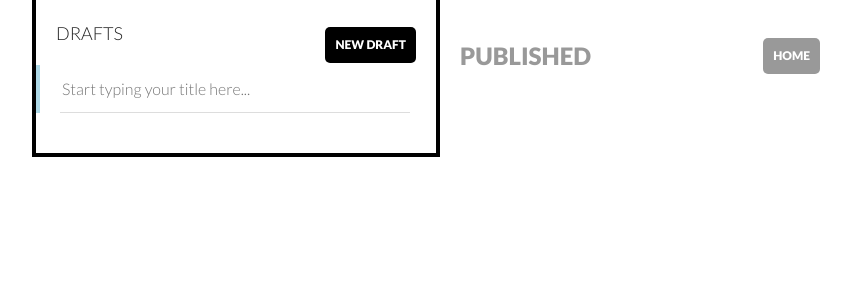
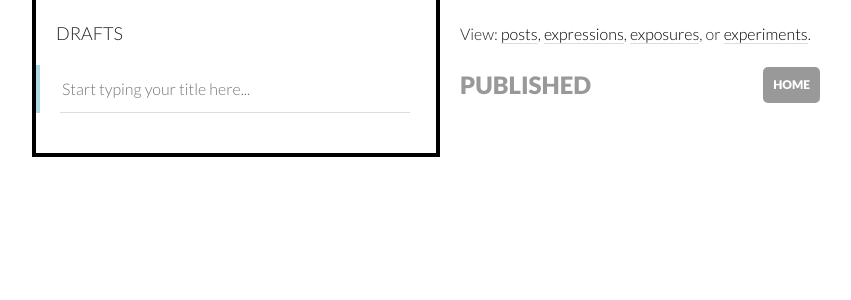
Before and after one commit to kennethreitz/curated-nodes, a Flask app: template templates/admin.html in a window 1280 px wide. Shown: the top 300 px of the page, without its empty margins (204-1055 px from the left). Run offline with Flask 2, Linux system fonts and the light colour scheme; the template is opened without the code that fills it, so the values that code supplies are empty.

Commit message:
love it.

```diff
--- a/nodes.py
+++ b/nodes.py
@@ -1,6 +1,8 @@
 # -*- coding: utf-8 -*-
 
 import os
+import re
+import unidecode
 from functools import wraps
 from datetime import datetime
 
@@ -23,6 +25,12 @@ app.config['SQLALCHEMY_DATABASE_URI'] = os.environ['DATABASE_URL']
 
 db = SQLAlchemy(app)
 Markdown(app)
+
+
+
+def slugify(str):
+    str = unidecode.unidecode(str).lower()
+    return re.sub(r'\W+','-',str)
 
 
 def check_auth(username, password):
@@ -173,7 +181,7 @@ def get_admin():
 
     return get_admin_view()
 
-@app.route('/admin/<view>')
+@app.route('/admin/<view>', methods=['GET', 'POST'])
 @requires_auth
 def get_admin_view(view='pages'):
 
@@ -189,6 +197,13 @@ def get_admin_view(view='pages'):
     elif view == 'experiments':
         model = Experiment
 
+    if request.method == 'POST':
+        p = model()
+        p.title = request.form['post[title]']
+        p.slug = slugify(p.title)
+
+        p.save()
+        return redirect(url_for('get_admin_edit', view=view, slug=p.slug))
 
     drafts = model.query.filter_by(draft=True).order_by(model.id.desc()).all()
     published = model.query.filter_by(draft=False).order_by(model.id.desc()).all()
--- a/requirements.txt
+++ b/requirements.txt
@@ -9,6 +9,7 @@ Mako==0.7.3
 Markdown==2.2.1
 MarkupSafe==0.15
 SQLAlchemy==0.8.0b2
+Unidecode==0.04.11
 WTForms==1.0.2
 Werkzeug==0.8.3
 alembic==0.4.2
--- a/templates/admin.html
+++ b/templates/admin.html
@@ -9,8 +9,8 @@
     <div id="save"></div>
 
     <div id="drafts" class="col">
-  <h1>Drafts <a href="/new" class="button">New Draft</a></h1>
-  <form accept-charset="UTF-8" action="/posts" class="new_post" id="new_post" method="post"><div style="margin:0;padding:0;display:inline"><input name="utf8" type="hidden" value="✓"><input name="authenticity_token" type="hidden" value="Ggm+AaGmTH7SUY/nCOgDsKl3LaVfqnYgh1CgdpopS/w="></div>
+  <h1>Drafts</h1>
+  <form accept-charset="UTF-8" action="/admin/{{ view }}" class="new_post" id="new_post" method="post"><div style="margin:0;padding:0;display:inline"><input name="utf8" type="hidden" value="✓"></div>
     <input id="post_title" name="post[title]" placeholder="Start typing your title here..." size="30" type="text">
 </form>
 <ul>
@@ -20,7 +20,7 @@
         <a href="/admin/{{ view }}/{{ draft.slug }}">{{ draft.title }}</a>
         <span class="links">
             <a href="/{{ view }}/{{ draft.slug }}?preview=1" class="admin-view">view</a>
-            <a href="/wefwefwef" class="admin-delete" data-confirm="Are you sure?" data-method="delete" rel="nofollow">x</a>
+            <!-- <a href="/wefwefwef" class="admin-delete" data-confirm="Are you sure?" data-method="delete" rel="nofollow">x</a> -->
         </span>
     </h3>
   </li>
@@ -31,7 +31,12 @@
 </div>
 
 <div id="published" class="col">
-  <h2>Published <a href="http://fast-everglades-1595.herokuapp.com/" class="button">Home</a></h2>
+  View: <a href="/admin">posts</a>,
+  <a href="/admin/expressions">expressions</a>,
+  <a href="/admin/exposures">exposures</a>, or
+  <a href="/admin/experiments">experiments</a>.
+
+  <h2>Published <a href="" class="button">Home</a></h2>
   <ul>
     {% for post in published %}
     <li id="post-{{ post.id }}">
```
